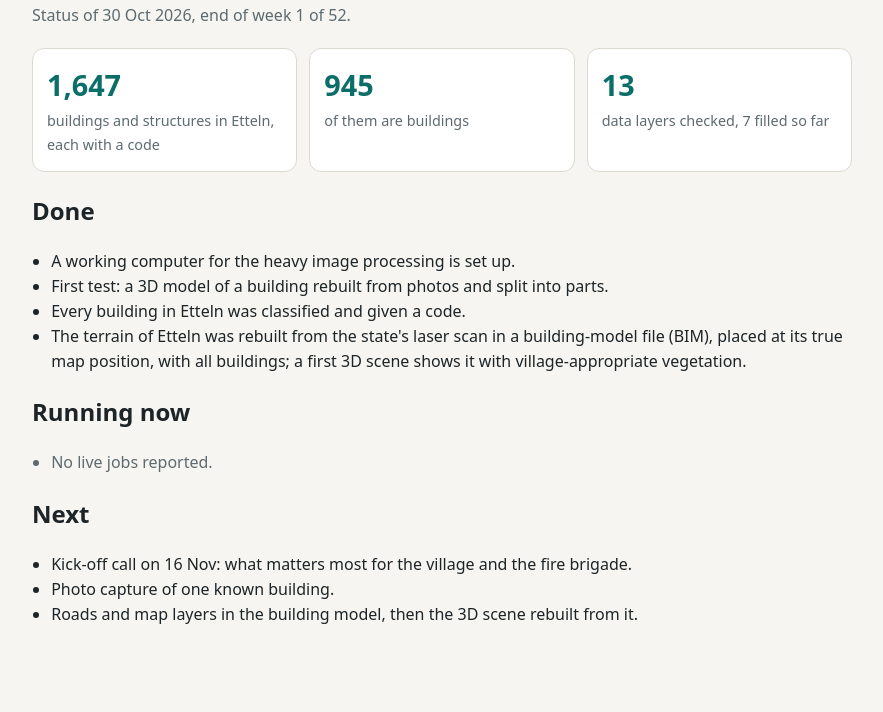
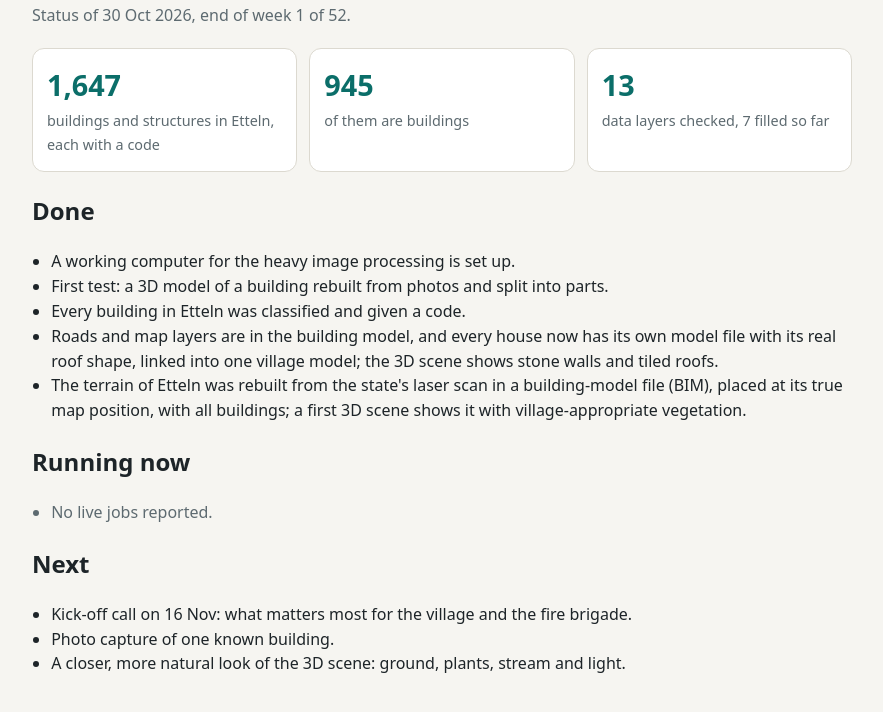
Before and after one commit to nadafeniche00-hub/real2twin_showcase, a plain HTML site: page progress.html in a window 1280 px wide. Shown: the part 154-866 px from the top of the page, without its empty margins (198-1081 px from the left). Drawn offline with Linux system fonts and the light colour scheme; no server answers.

Commit message:
Progress page: house files, roads and layers done; next the look of the 3D scene
Co-Authored-By: Claude Sonnet 5.5 <noreply@anthropic.com>

```diff
--- a/progress.html
+++ b/progress.html
@@ -34,6 +34,7 @@ a{color:var(--acc)}
   <li>A working computer for the heavy image processing is set up.</li>
   <li>First test: a 3D model of a building rebuilt from photos and split into parts.</li>
   <li>Every building in Etteln was classified and given a code.</li>
+  <li>Roads and map layers are in the building model, and every house now has its own model file with its real roof shape, linked into one village model; the 3D scene shows stone walls and tiled roofs.</li>
   <li>The terrain of Etteln was rebuilt from the state's laser scan in a building-model file (BIM), placed at its true map position, with all buildings; a first 3D scene shows it with village-appropriate vegetation.</li>
 </ul>
 <h2>Running now</h2>
@@ -42,7 +43,7 @@ a{color:var(--acc)}
 <ul>
   <li>Kick-off call on 16 Nov: what matters most for the village and the fire brigade.</li>
   <li>Photo capture of one known building.</li>
-  <li>Roads and map layers in the building model, then the 3D scene rebuilt from it.</li>
+  <li>A closer, more natural look of the 3D scene: ground, plants, stream and light.</li>
 </ul>
 <script>
 fetch("status.json",{cache:"no-store"}).then(r=>r.ok?r.json():null).then(d=>{
```
